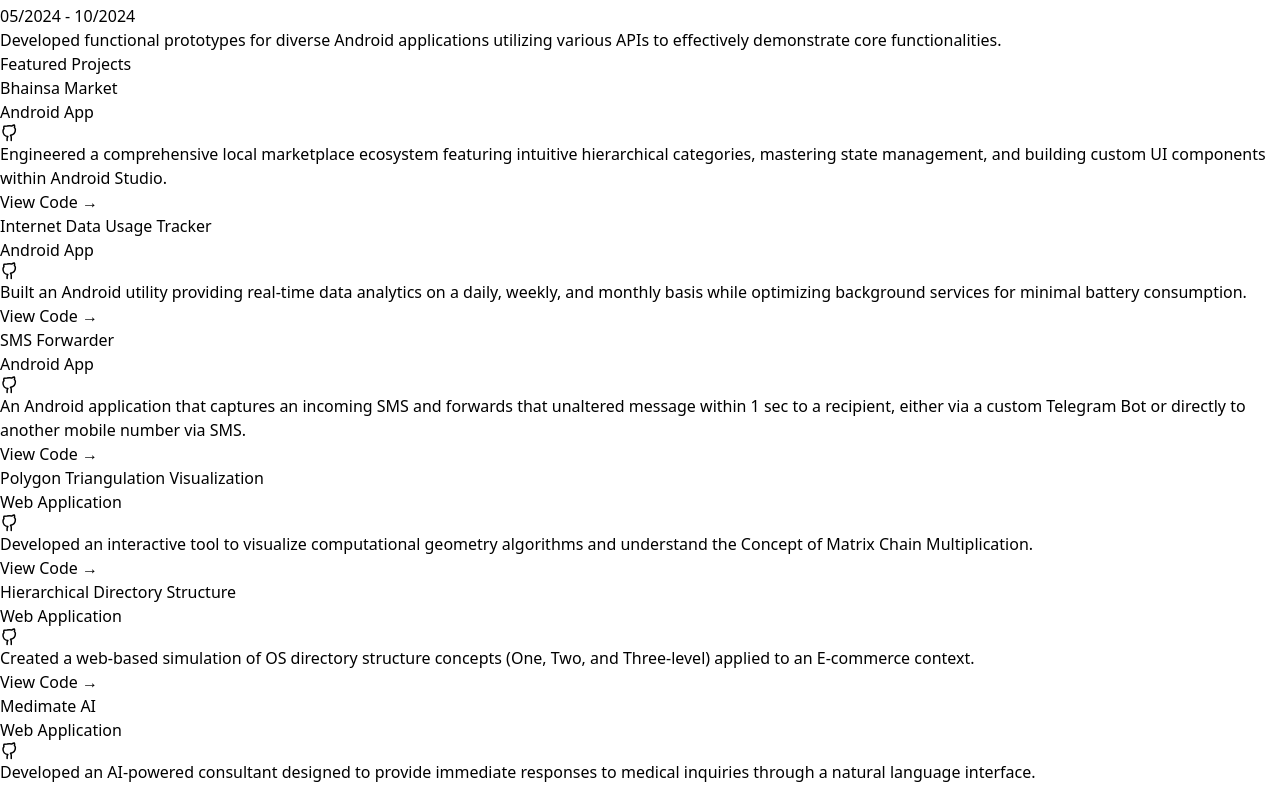
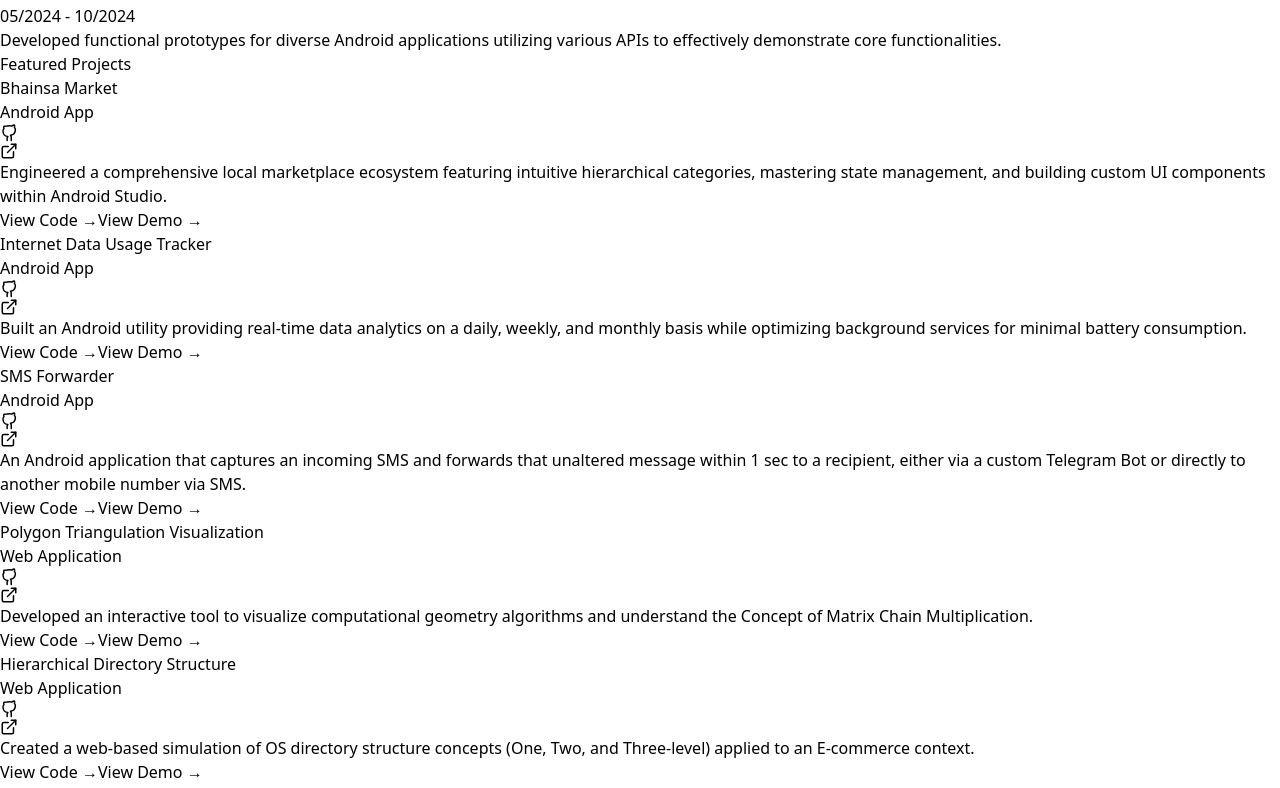
Before and after one commit to Shaikadnan5884/shaik-portfolio, a React (Vite) app: page / in a window 1280 px wide. Shown: the part 1524-2312 px from the top of the page. Built offline with nearby package versions, Linux system fonts and the light colour scheme.

Commit message:
Update App.jsx

```diff
--- a/src/App.jsx
+++ b/src/App.jsx
@@ -55,43 +55,43 @@ const PORTFOLIO_DATA = {
       title: "Bhainsa Market",
       type: "Android App",
       description: "Engineered a comprehensive local marketplace ecosystem featuring intuitive hierarchical categories, mastering state management, and building custom UI components within Android Studio.",
-      link: "https://github.com/Shaikadnan5884/bhainsa-market",
-      linkType: "Code"
+      codeUrl: "https://github.com/Shaikadnan5884/bhainsa-market",
+      demoUrl: "#"
     },
     {
       title: "Internet Data Usage Tracker",
       type: "Android App",
       description: "Built an Android utility providing real-time data analytics on a daily, weekly, and monthly basis while optimizing background services for minimal battery consumption.",
-      link: "https://datausage.netlify.app/",
-      linkType: "Code"
+      codeUrl: "#",
+      demoUrl: "https://datausage.netlify.app/"
     },
     {
       title: "SMS Forwarder",
       type: "Android App",
       description: "An Android application that captures an incoming SMS and forwards that unaltered message within 1 sec to a recipient, either via a custom Telegram Bot or directly to another mobile number via SMS.",
-      link: "#",
-      linkType: "Code"
+      codeUrl: "#",
+      demoUrl: "#"
     },
     {
       title: "Polygon Triangulation Visualization",
       type: "Web Application",
       description: "Developed an interactive tool to visualize computational geometry algorithms and understand the Concept of Matrix Chain Multiplication.",
-      link: "https://polygontrainglevisualization.netlify.app/",
-      linkType: "Code"
+      codeUrl: "#",
+      demoUrl: "https://polygontrainglevisualization.netlify.app/"
     },
     {
       title: "Hierarchical Directory Structure",
       type: "Web Application",
       description: "Created a web-based simulation of OS directory structure concepts (One, Two, and Three-level) applied to an E-commerce context.",
-      link: "https://os-webapp-treelevelds.netlify.app/",
-      linkType: "Code"
+      codeUrl: "#",
+      demoUrl: "https://os-webapp-treelevelds.netlify.app/"
     },
     {
       title: "Medimate AI",
       type: "Web Application",
       description: "Developed an AI-powered consultant designed to provide immediate responses to medical inquiries through a natural language interface.",
-      link: "https://github.com/Shaikadnan5884/medimate-ai",
-      linkType: "Code"
+      codeUrl: "https://github.com/Shaikadnan5884/medimate-ai",
+      demoUrl: "#"
     }
   ],
   skills: [
@@ -400,19 +400,42 @@ export default function App() {
                     <h3 className="text-xl font-bold text-white group-hover:text-cyan-400 transition-colors">{project.title}</h3>
                     <span className="text-sm text-indigo-400 mt-1 block">{project.type}</span>
                   </div>
-                  <a href={project.link} target="_blank" rel="noreferrer" className="p-2 bg-slate-800 rounded-full hover:bg-cyan-500 hover:text-slate-900 transition-colors">
-                    {project.linkType === 'Code' ? <GithubIcon size={18} /> : <ExternalLink size={18} />}
+                  <div className="flex gap-2">
+                    {project.codeUrl && (
+                      <a href={project.codeUrl} target="_blank" rel="noreferrer" className="p-2 bg-slate-800 rounded-full hover:bg-cyan-500 hover:text-slate-900 transition-colors" title="View Source Code">
+                        <GithubIcon size={18} />
                       </a>
+                    )}
+                    {project.demoUrl && (
+                      <a href={project.demoUrl} target="_blank" rel="noreferrer" className="p-2 bg-slate-800 rounded-full hover:bg-indigo-500 hover:text-white transition-colors" title="View Live Demo">
+                        <ExternalLink size={18} />
+                      </a>
+                    )}
+                  </div>
                 </div>
                 <p className="text-slate-400 flex-grow mb-6 text-sm leading-relaxed">{project.description}</p>
+                <div className="flex flex-wrap gap-5 mt-auto">
+                  {project.codeUrl && (
                     <a
-                  href={project.link}
+                      href={project.codeUrl}
                       target="_blank"
                       rel="noreferrer"
                       className="inline-flex items-center gap-2 text-sm font-medium text-cyan-400 hover:text-cyan-300 w-max"
                     >
-                  View {project.linkType} &rarr;
+                      View Code &rarr;
                     </a>
+                  )}
+                  {project.demoUrl && (
+                    <a
+                      href={project.demoUrl}
+                      target="_blank"
+                      rel="noreferrer"
+                      className="inline-flex items-center gap-2 text-sm font-medium text-indigo-400 hover:text-indigo-300 w-max"
+                    >
+                      View Demo &rarr;
+                    </a>
+                  )}
+                </div>
               </GlassCard>
             ))}
           </div>
```
Lines whose indentation alone changed are shown as unchanged.
